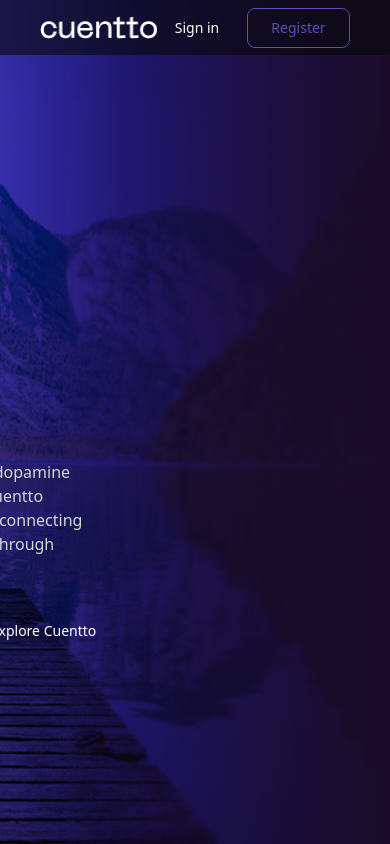
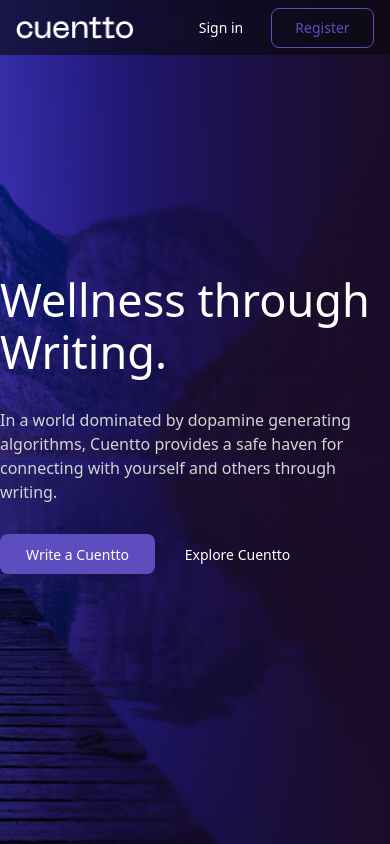
Before and after one commit to asad-tech-dev/Cuenttos-FE, a Next.js app: page / in a window 390 px wide. Built offline with nearby package versions, Linux system fonts and the light colour scheme.

Commit message:
made the onboarding pages mobile responsive
Signed-off-by: asad-tech-dev <sidtechdevpk@gmail.com>

```diff
--- a/src/app/(root)/(auth)/email-validation/page.tsx
+++ b/src/app/(root)/(auth)/email-validation/page.tsx
@@ -7,6 +7,7 @@ export default function ValidationPage() {
         alt="Google Icon"
         width={112}
         height={112}
+        className="-ml-[10px]"
       />
       <h1 className="text-[45px] text-white font-normal leading-[52px]">
         We have sent you an email to verify your account.
--- a/src/app/(root)/layout.tsx
+++ b/src/app/(root)/layout.tsx
@@ -20,7 +20,7 @@ export default function RootLayout({
 
         <div className="relative z-10">
           <OnboardHeader />
-          <main className="flex items-center h-screen justify-end w-full -mt-[55px] pr-[280px]">
+          <main className="flex items-center h-screen md:justify-end justify-center w-full -mt-[55px] md:pr-[280px]">
             {children}
           </main>
         </div>
--- a/src/app/components/headers/onboardHeader.tsx
+++ b/src/app/components/headers/onboardHeader.tsx
@@ -3,7 +3,7 @@ import Link from "next/link";
 
 export default function OnboardHeader({ showButtons = true }: { showButtons?: boolean }) {
   return (
-    <div className="flex h-[55px] px-10 items-center backdrop-blur-sm justify-between bg-[#09090999]">
+    <div className="flex h-[55px] md:px-10 px-4 items-center backdrop-blur-sm justify-between bg-[#09090999]">
       <div>
         <Link href="/">
           <Image
--- a/src/app/interest/page.tsx
+++ b/src/app/interest/page.tsx
@@ -55,13 +55,13 @@ export default function InterestPage() {
       <div className="relative z-10">
         <OnboardHeader showButtons={false} />
         <div className="flex items-center h-screen justify-center w-full ">
-          <div className="flex flex-col -mt-[55px] text-center gap-[30px] w-[760px] h-[352px]">
-            <h1 className="text-[32px] text-white font-normal leading-[40px]">
+          <div className="flex flex-col -mt-[55px] text-center gap-[30px] md:w-[760px] h-[352px]">
+            <h1 className="md:text-[32px] text-[26px] text-white font-normal md:leading-[40px] leading-[30px]">
               Tell us a little bit more about<br></br>yourself and your literary
               interests.
             </h1>
-            <div className="mt-[30px] flex flex-col w-[760px] items-center justify-center">
-              <div className=" grid grid-cols-3 gap-4 w-full justify-center ">
+            <div className="mt-[30px] flex flex-col md:w-[760px] w-[500px] items-center justify-center">
+              <div className=" grid md:grid-cols-3 grid-cols-2 gap-4 md:w-full w-[96%] justify-center ">
                 {moods.map((moods) => (
                   <button
                     key={moods.id}
@@ -80,7 +80,7 @@ export default function InterestPage() {
                 ))}
               </div>
             </div>
-            <div className="flex flex-row gap-4 items-center justify-end mt-[30px]">
+            <div className="flex flex-row gap-4 md:px-0 px-2 items-center justify-end mt-[30px]">
               <Link href="/login">
                 <button className="w-[110px] h-[40px] text-white bg-violet text-[14px] rounded-[8px] font-medium cursor-pointer">
                   Continue
```
